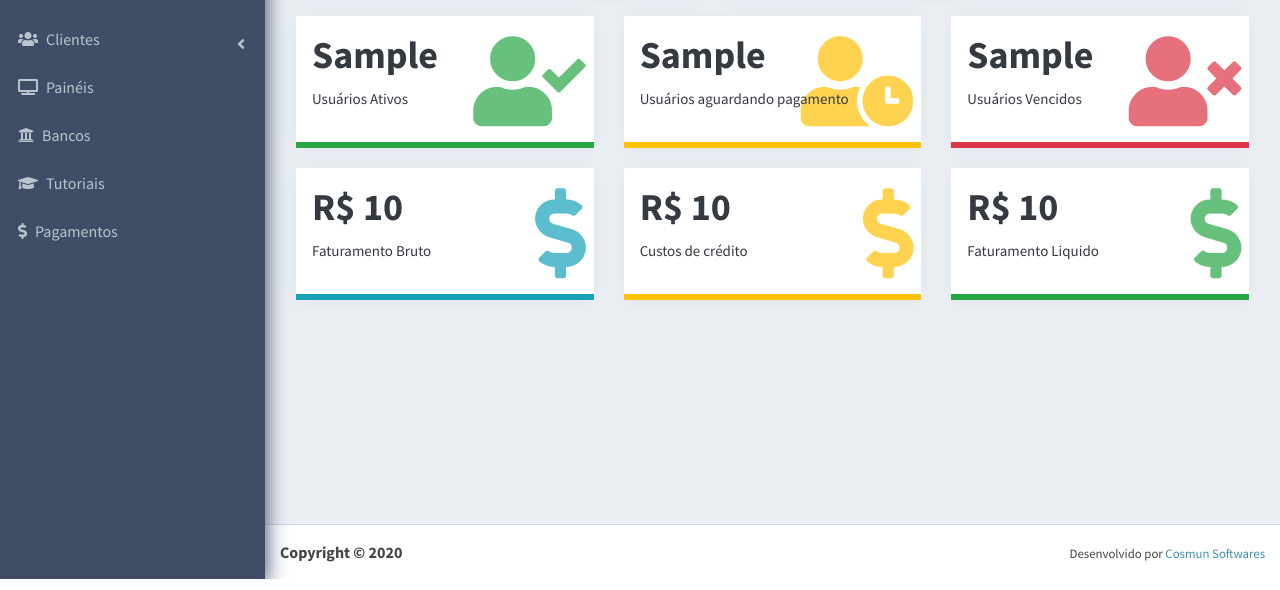
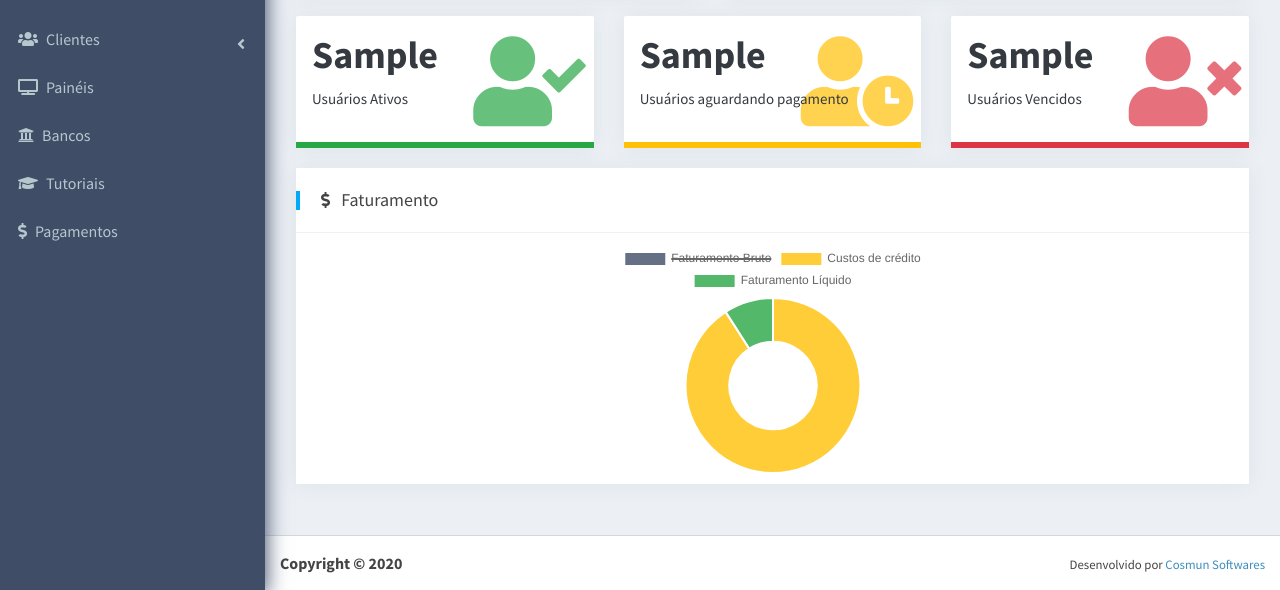
Before and after one commit to jhonifreitas/ticket-admin, a Django app: template ticket_admin/core/templates/core/home.html in a window 1280 px wide. Shown: the part 221-811 px from the top of the page. Run offline with Django 3.2, Linux system fonts and the light colour scheme; tables that the repository leaves empty hold one stand-in row (values such as "Sample post"); the template is opened without the code that fills it: values that come from a table or form of the project are taken from there, most other values are stand-ins (such as "Sample title", 1, 10 or a date in 2020); parts of the project's set-up code (start-up, migrations or seed data) failed here and were passed over; some libraries are stand-ins or nearby versions.

Commit message:
new chart

```diff
--- a/ticket_admin/core/templates/core/home.html
+++ b/ticket_admin/core/templates/core/home.html
@@ -1,5 +1,5 @@
 {% extends "base.html" %}
-{% load staticfiles humanize %}
+{% load staticfiles humanize l10n %}
 
 {% block content %}
   <section class="content">
@@ -117,41 +117,17 @@
         </div>
       </div>
     {% endif %}
-    <div class="row">
-      <div class="col">
-        <div class="small-box bg-white shadow-1">
-          <div class="inner px-3 py-3">
-            <h3 class="text-dark">R$ {{ billing|intcomma }}</h3>
-            <p class="text-dark">Faturamento Bruto</p>
+
+    <div class="box box-primary border-0 rounded-0 shadow-1">
+      <div class="box-header">
+        <i class="fas fa-dollar-sign mr-2"></i>
+        <h3 class="box-title">Faturamento</h3>
+      </div>
+      <div class="box-body text-center px-0">
+        <div class="row justify-content-center">
+          <div class="col-md-6">
+            <canvas id="billingChart"></canvas>
           </div>
-          <div class="icon pr-2">
-            <i class="fas fa-dollar-sign text-info"></i>
-          </div>
-          <span class="small-box-footer bg-info"></span>
-        </div>
-      </div>
-      <div class="col">
-        <div class="small-box bg-white shadow-1">
-          <div class="inner px-3 py-3">
-            <h3 class="text-dark">R$ {{ credit_cost|intcomma }}</h3>
-            <p class="text-dark">Custos de crédito</p>
-          </div>
-          <div class="icon pr-2">
-            <i class="fas fa-dollar-sign text-warning"></i>
-          </div>
-          <span class="small-box-footer bg-warning"></span>
-        </div>
-      </div>
-      <div class="col">
-        <div class="small-box bg-white shadow-1">
-          <div class="inner px-3 py-3">
-            <h3 class="text-dark">R$ {{ billing_liquid|intcomma|intword }}</h3>
-            <p class="text-dark">Faturamento Liquido</p>
-          </div>
-          <div class="icon pr-2">
-            <i class="fas fa-dollar-sign text-success"></i>
-          </div>
-          <span class="small-box-footer bg-success"></span>
         </div>
       </div>
     </div>
@@ -175,6 +151,49 @@
 {% endblock %}
 {% block js %}
   <script src="{% static 'plugins/chart/js/chart.min.js' %}"></script>
+  <script>
+    var currency = new Intl.NumberFormat('pt-BR', {
+      style: 'currency',
+      currency: 'BRL',
+    });
+    var options = {
+      tooltips: {
+        callbacks: {
+          label: function(tooltipItem, data) {
+            var value = data.datasets[tooltipItem.datasetIndex].data[tooltipItem.index];
+            return currency.format(value);
+          }
+        }
+      }
+    }
+    var data = {
+      labels: [
+        'Faturamento Bruto',
+        'Custos de crédito',
+        'Faturamento Líquido',
+      ],
+      datasets: [
+        {
+          backgroundColor: [
+            'rgba(63, 77, 103, .8)',
+            'rgba(255, 193, 7, .8)',
+            'rgba(40, 167, 69, .8)',
+          ],
+          data: [
+            '{{ billing|unlocalize }}',
+            '{{ credit_cost|unlocalize }}',
+            '{{ billing_liquid|unlocalize }}'
+          ]
+        },
+      ]
+    };
+    var canvas = $('#billingChart').get(0).getContext('2d');
+    var billingChart = new Chart(canvas, {
+      type: 'doughnut',
+      data: data,
+      options: options
+    });
+  </script>
   {% if perms.billet.list_billet %}
     <script>
       var labels = ['Jan', 'Fev', 'Mar', 'Abr', 'Mai', 'Jun', 'Jul', 'Ago', 'Set', 'Out', 'Nov', 'Dez'];
```
